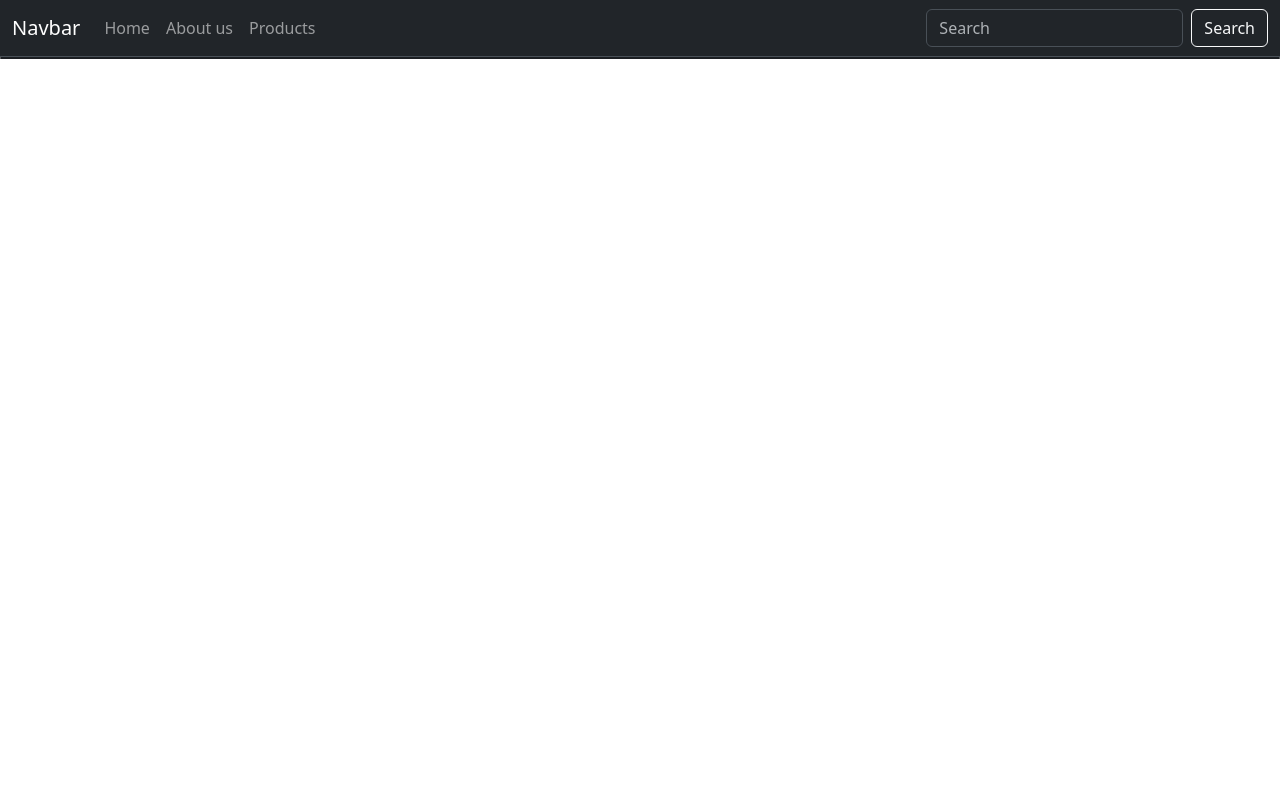
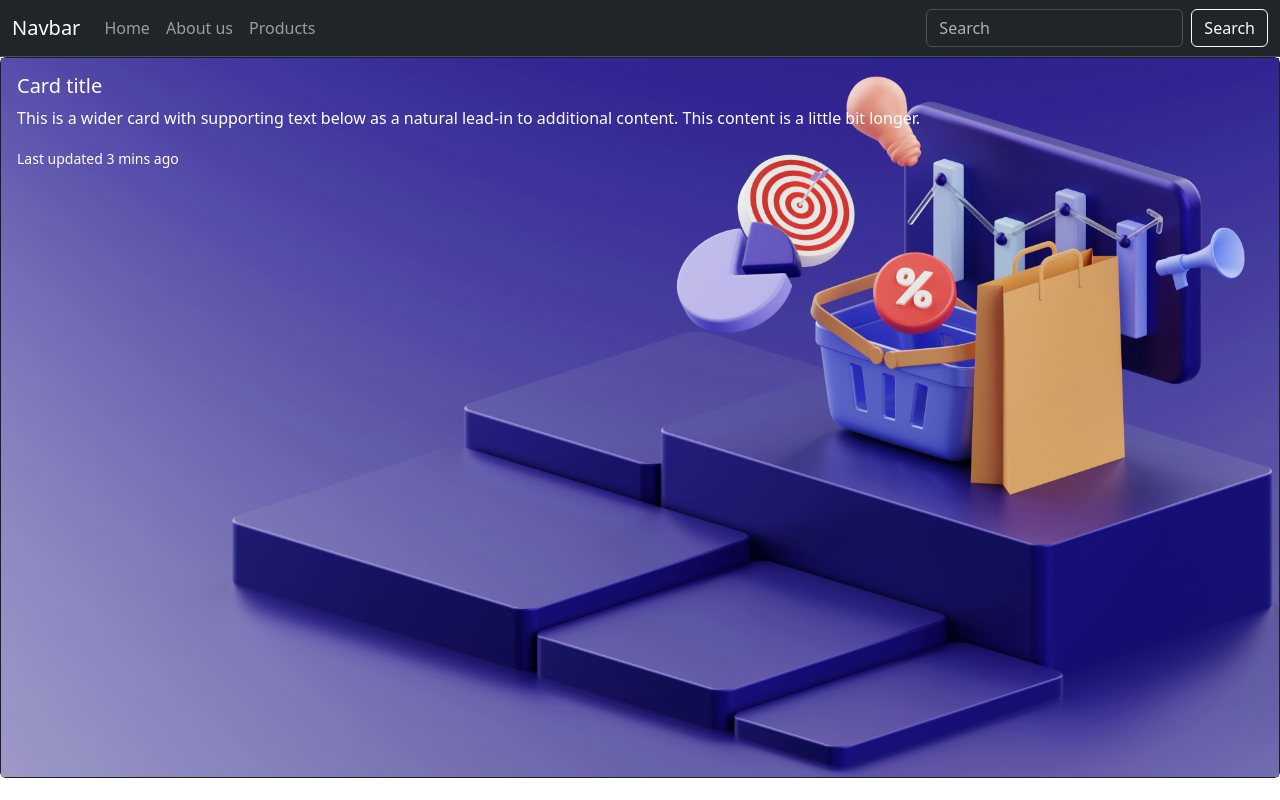
Before and after one commit to akthernahela/react-router, a React (Vite) app: page / in a window 1280 px wide. Built offline with nearby package versions, Linux system fonts and the light colour scheme.

Commit message:
Remove some bug from the code

```diff
--- a/src/components/ShopBackground.jsx
+++ b/src/components/ShopBackground.jsx
@@ -1,5 +1,5 @@
-import ShopBackground from '../assets/shop.jpg';
+import ShopBg from '../assets/shop.jpg';
 export default function ShopBackground() {
 
-    return (<img className='Components' src={ShopBackground} alt="" />)
+    return (<img className='Components' src={ShopBg} alt="" />)
 }
--- a/src/shop/HomePage.jsx
+++ b/src/shop/HomePage.jsx
@@ -1,5 +1,5 @@
 import Header from "../components/Header";
-import Main from "../components/Main";
+import ShopBackground from "../components/ShopBackground";
 
 
 export default function HomePage() {
@@ -8,7 +8,7 @@ export default function HomePage() {
         <>
             <Header />
             <div class="card text-bg-dark">
-
+                <ShopBackground />
                 <div class="card-img-overlay">
                     <h5 class="card-title">Card title</h5>
                     <p class="card-text">This is a wider card with supporting text below as a natural lead-in to additional content. This content is a little bit longer.</p>
```
